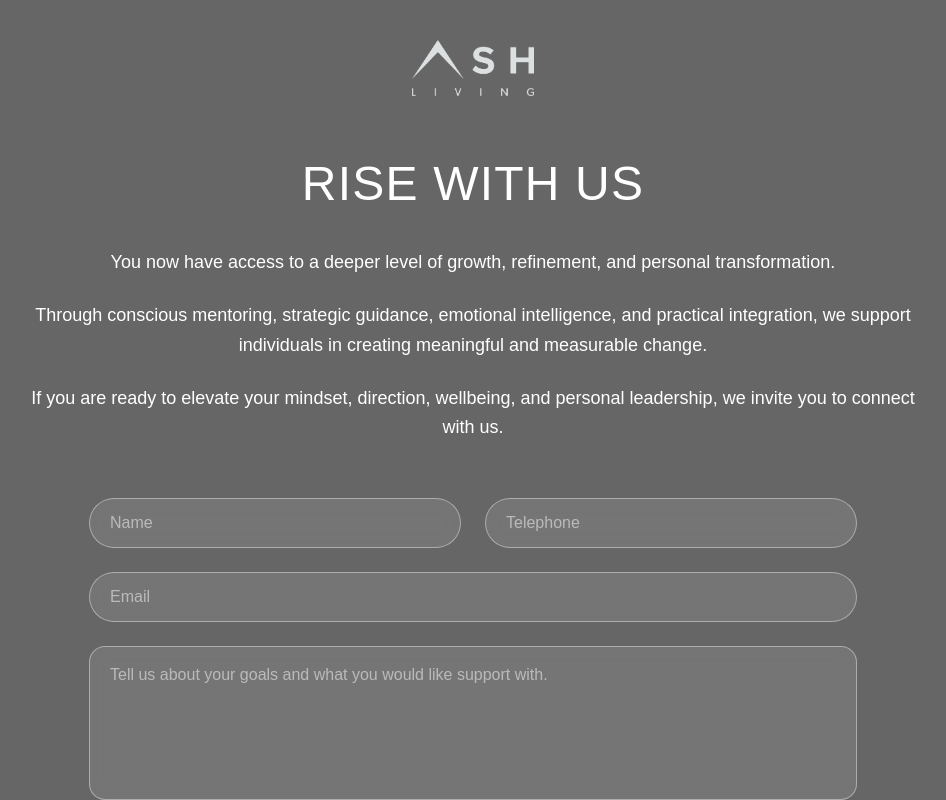
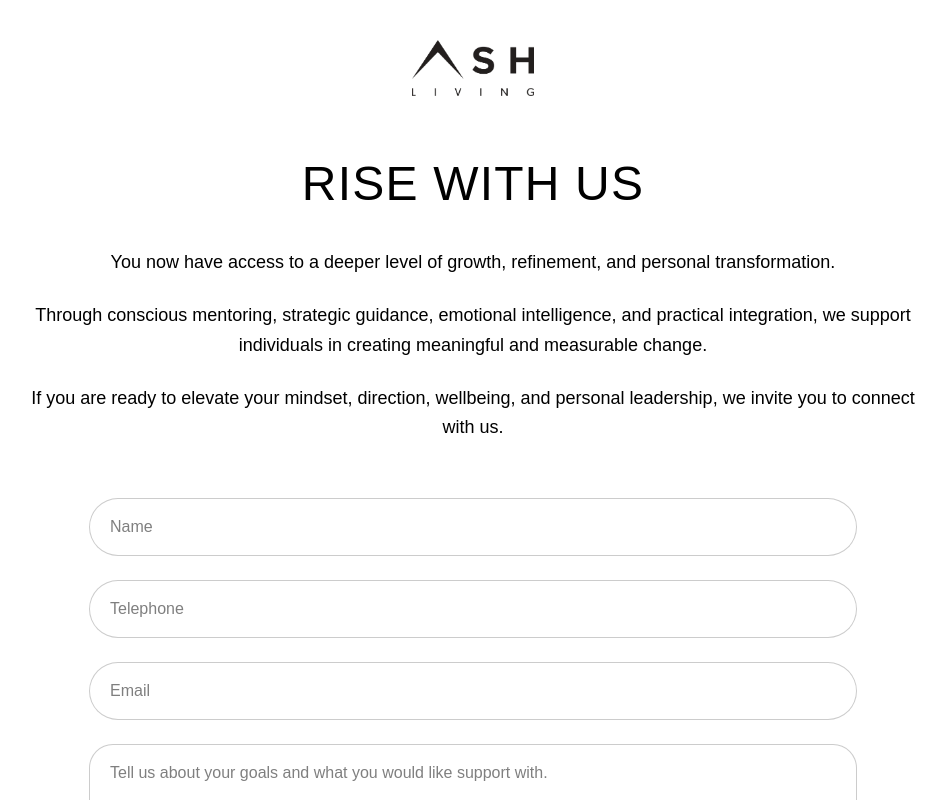
Before and after one commit to Abhishekr253/Ash-living, a React app: page /rise-with-us in a window 1280 px wide. Shown: the top 800 px of the page, without its empty margins (167-1113 px from the left). Built offline with nearby package versions, Linux system fonts and the light colour scheme; the HTML template or start-up script is replaced by a standard one.

Commit message:
new updates set

```diff
--- a/src/pages/RiseWithUs.jsx
+++ b/src/pages/RiseWithUs.jsx
@@ -4,9 +4,9 @@ import logoDark from "../assets/al-logo-black.png";
 
 export default function RiseWithUs() {
   return (
-    <div className="relative min-h-screen w-full bg-white md:bg-transparent text-black md:text-white">
+    <div className="relative min-h-screen w-full bg-white  text-black">
       {/* Desktop Background */}
-      <div className="hidden md:block absolute inset-0 bg-black/60" />
+      <div className="hidden md:block absolute inset-0 " />
 
       {/* Content */}
       <div className="relative z-10">
@@ -16,7 +16,7 @@ export default function RiseWithUs() {
             <img
               src={logoDark}
               alt="Ash Living"
-              className="h-12 md:h-14 hover:opacity-80 transition md:invert"
+              className="h-12 md:h-14 hover:opacity-80 transition "
             />
           </Link>
         </div>
@@ -64,35 +64,35 @@ export default function RiseWithUs() {
             whileInView={{ opacity: 1, y: 0 }}
             transition={{ duration: 0.8 }}
             viewport={{ once: false, amount: 0.2 }}
-            className="w-full max-w-3xl mx-auto grid grid-cols-1 md:grid-cols-2 gap-6"
+            className="w-full max-w-3xl mx-auto grid grid-cols-1 gap-6"
           >
             <input
               type="text"
               placeholder="Name"
-              className="px-5 py-3 rounded-full border border-black/30 md:border-white/40 bg-black/5 md:bg-white/10 backdrop-blur-sm focus:outline-none"
+              className="px-5 py-4 rounded-full border border-black/20 bg-white focus:outline-none"
             />
 
             <input
               type="tel"
               placeholder="Telephone"
-              className="px-5 py-3 rounded-full border border-black/30 md:border-white/40 bg-black/5 md:bg-white/10 backdrop-blur-sm focus:outline-none"
+              className="px-5 py-4 rounded-full border border-black/20 bg-white focus:outline-none"
             />
 
             <input
               type="email"
               placeholder="Email"
-              className="md:col-span-2 px-5 py-3 rounded-full border border-black/30 md:border-white/40 bg-black/5 md:bg-white/10 backdrop-blur-sm focus:outline-none"
+              className="px-5 py-4 rounded-full border border-black/20 bg-white focus:outline-none"
             />
 
             <textarea
-              rows="5"
+              rows="6"
               placeholder="Tell us about your goals and what you would like support with."
-              className="md:col-span-2 px-5 py-4 rounded-2xl border border-black/30 md:border-white/40 bg-black/5 md:bg-white/10 backdrop-blur-sm focus:outline-none resize-none"
+              className="px-5 py-4 rounded-3xl border border-black/20 bg-white focus:outline-none resize-none"
             />
 
             <button
               type="submit"
-              className="md:col-span-2 mt-4 py-4 rounded-full border border-black md:border-white hover:bg-black hover:text-white md:hover:bg-white md:hover:text-black transition"
+              className="mt-2 py-4 rounded-full bg-black text-white hover:opacity-90 transition"
             >
               CONNECT WITH US
             </button>
```
